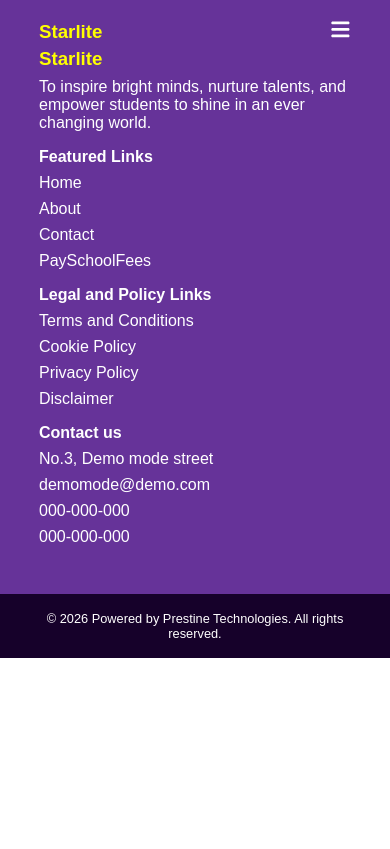
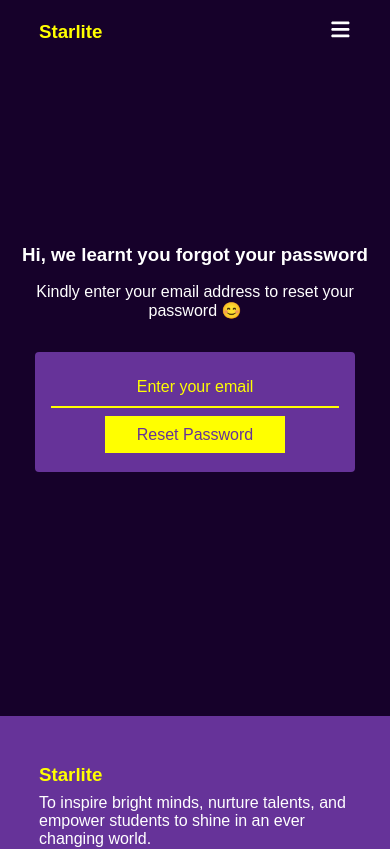
Before and after one commit to mygracey/starlite-schoolapp, a React (Vite) app: page /resetpassword in a window 390 px wide. Shown: the top 849 px of the page. Built offline with nearby package versions, Linux system fonts and the light colour scheme.

Commit message:
fourth commit

```diff
--- a/src/App.jsx
+++ b/src/App.jsx
@@ -1,3 +1,5 @@
+import ErrorPage from "./Components/Error"
+import ResetPassword from "./Components/ResetPassword"
 import Policy from "./Components/Policy"
 import Logout from "./Components/Logout"
 import PaymentGateWay from "./Components/PaymentGateWay"
@@ -26,6 +28,8 @@ function App(){
             <Route path="/payment" element={<PaymentGateWay/>} />
             <Route path="/logout" element={<Logout/>} />
             <Route path="/policy" element={<Policy/>} />
+            <Route path="/resetpassword" element={<ResetPassword/>} />
+            <Route path="*" element={<ErrorPage/>} />
 
 
           </Routes>
--- /dev/null
+++ b/src/Components/Error.jsx
@@ -0,0 +1,22 @@
+import {useNavigate} from "react-router-dom"
+
+function Error(){
+const navigate=useNavigate()
+
+function returnHome(){
+  navigate("/")
+}
+
+    return(
+        <section className="errorpage">
+
+            <h2>Ooops! 404 Error, Web Page Not Found.</h2>
+
+                <button onClick={returnHome}>Return to Home Page</button>
+
+        </section>
+    )
+
+}
+
+export default Error
--- a/src/Components/Login.jsx
+++ b/src/Components/Login.jsx
@@ -53,11 +53,12 @@ function login(e){
                     <input type="text" placeholder="Enter your email" onChange={(e)=>{setEmail(e.target.value)}}/><br />
 
 
-                    <input type="text" placeholder="Enter your password" onChange={(e)=>{setPassword(e.target.value)}}/><br />
+                    <input type="password" placeholder="Enter your password" onChange={(e)=>{setPassword(e.target.value)}}/><br />
 
 
+                 <Link to="/resetpassword" className="btn-reset">forgot password?</Link>
+                <button type="submit" onClick={login}>Login</button>
 
-                <button type="submit" onClick={login}>Login</button>
                 <div className="account">
                      <p>Don't have an account?</p>
                 <Link to="/register" className="create-one"> CreateOne.</Link>
--- a/src/Components/PaymentGateWay.jsx
+++ b/src/Components/PaymentGateWay.jsx
@@ -34,8 +34,8 @@ let emailRegex=/[a-zA-Z0-9]+@[a-z]+\.[a-z]+/;
         setTimeout(()=>{
             setMessage("Transaction Successful✅")
             setTimeout(()=>{
-                window.location.reload()
-            },4000)
+                navigate("/")
+            },5000)
         },3000)
 
     }
@@ -54,9 +54,9 @@ let emailRegex=/[a-zA-Z0-9]+@[a-z]+\.[a-z]+/;
 
                  <div className="form-group">
 
-                      <input type="text" placeholder="Card holder's full name" onChange={(e)=>{setName(e.target.value)}}/>
+                      <input type="text" placeholder="Full name" onChange={(e)=>{setName(e.target.value)}}/>
 
-                      <input type="text" placeholder="Card holder's email" onChange={(e)=>{setEmail(e.target.value)}} />
+                      <input type="text" placeholder="Email" onChange={(e)=>{setEmail(e.target.value)}} />
 
                  </div>
 
--- a/src/Components/Register.jsx
+++ b/src/Components/Register.jsx
@@ -55,9 +55,9 @@ else{
                     <input type="text" placeholder="Enter your email" onChange={(e)=>{setEmail(e.target.value)}}/><br />
 
 
-                    <input type="text" placeholder="Enter your password" onChange={(e)=>{setPassword(e.target.value)}}/><br />
+                    <input type="password" placeholder="Enter your password" onChange={(e)=>{setPassword(e.target.value)}}/><br />
 
-                    <input type="text" placeholder="Confirm your password" onChange={(e)=>{setCpassword(e.target.value)}}/><br />
+                    <input type="password" placeholder="Confirm your password" onChange={(e)=>{setCpassword(e.target.value)}}/><br />
 
 
 
--- /dev/null
+++ b/src/Components/ResetPassword.jsx
@@ -0,0 +1,45 @@
+
+import {useState} from "react"
+import {sendPasswordResetEmail} from "firebase/auth"
+import {FIREBASE_AUTH} from "./FirebaseConfig.js"
+
+const auth=FIREBASE_AUTH;
+
+function ResetPassword(){
+
+
+const[email,setEmail]=useState("")
+const[message,setMessage]=useState("")
+
+
+function handleResetPassword(e){
+    e.preventDefault()
+    if(email==""){
+        setMessage("Please enter your email.")
+    }
+    else{
+        sendPasswordResetEmail(auth,email)
+        setTimeout(()=>{
+             setMessage("redirecting to password reset page.")
+        },2000)
+
+    }
+}
+
+
+
+    return(
+        <section className="resetpassword">
+            <h3>Hi, we learnt you forgot your password</h3>
+            <p>Kindly enter your email address to reset your password 😊</p>
+
+            <form>
+                <input type="text" name="email" placeholder="Enter your email" /><br />
+                <button onClick={handleResetPassword}>Reset Password</button>
+            </form>
+        </section>
+    )
+
+}
+
+export default ResetPassword
--- a/src/index.css
+++ b/src/index.css
@@ -635,6 +635,16 @@ margin-bottom:0.5rem;
   cursor:pointer;
 }
 
+.loginpage form .btn-reset{
+  color:white;
+  display:block;
+  margin-top:1rem;
+  display:flex;
+  justify-self:end;
+  text-decoration:none;
+  cursor:pointer;
+}
+
 .loginpage h2{
   color:yellow;
   margin-bottom:1rem;
@@ -859,6 +869,61 @@ margin-bottom:0.5rem;
   color:yellow;
  }
 
+ .resetpassword{
+  width:100vw;
+  height:calc(100vh - 8rem);
+  display:flex;
+  background:var(--secondary-color);
+  justify-content:center;
+  align-items:center;
+  flex-direction:column;
+ }
+
+ .resetpassword p{
+  color:white;
+ }
+
+ .resetpassword h3{
+  color:white;
+ }
+ .resetpassword form{
+  width:320px;
+  height:120px;
+  padding:1rem;
+  border-radius:4px;
+  background:var(--primary-color);
+  margin-top:1rem;
+ }
+  .resetpassword form input{
+    width:100%;
+    height:2.5rem;
+    border:0;
+    border-bottom:2px solid yellow;
+    overflow-y:hidden;
+    text-align:center;
+    font-size:1rem;
+    color:yellow;
+    background:transparent;
+    outline:0;
+  }
+
+  .resetpassword form input::placeholder{
+    color:yellow;
+    font-size:1rem;
+  }
+  .resetpassword form button{
+    padding:0.6rem 2rem;
+    background:yellow;
+    color:var(--primary-color);
+    display:flex;
+    justify-self: center;
+    border:0;
+    cursor:pointer;
+    margin-top:0.5rem;
+    font-size:1rem;
+
+  }
+
  .footer-icon-wrapper{
   display: flex;
   justify-content: center;
@@ -866,7 +931,29 @@ margin-bottom:0.5rem;
   gap:1rem;
  }
 
-
+.errorpage{
+  width:100vw;
+  height:calc(100vh - 8rem);
+  display:flex;
+  justify-content:center;
+  align-items:center;
+  flex-direction:column;
+  background: var(--secondary-color);
+}
+.errorpage h2{
+  font-size:2rem;
+  color:white;
+}
+.errorpage button{
+  padding:0.8rem 2rem;
+  background:yellow;
+  color:var(--primary-color);
+  border:none;
+  cursor:pointer;
+  margin-top:1rem;
+  border-radius: 4px;
+  font-size: 1rem;
+}
  .footer-icon-wrapper p{
   width:100%;
   padding-top:0.5rem;
@@ -1304,9 +1391,33 @@ margin-bottom:0.5rem;
   width:320px;
 }
 
+.resetpassword{
+  max-width:600px;
+}
+
+.resetpassword h2{
+  text-align:center;
+}
+
+.resetpassword p{
+  text-align:center;
+  line-height:1.2;
+  margin-top:1rem;
+  margin-bottom:1rem;
+}
+
+.errorpage{
+  max-width:600px;
+}
+
+.errorpage h2{
+  font-size:1.3rem;
+  text-align:center;
+}
 .paymentgateway{
   max-width:600px;
 }
+
 
 .paymentgateway h2{
   font-size:1.2rem;
@@ -1318,7 +1429,9 @@ margin-bottom:0.5rem;
   display:flex;
   justify-self:center;
 }
+.paymentgateway form input::placeholder{
 
+}
 .paymentgateway form{
   width:350px;
 }
```
